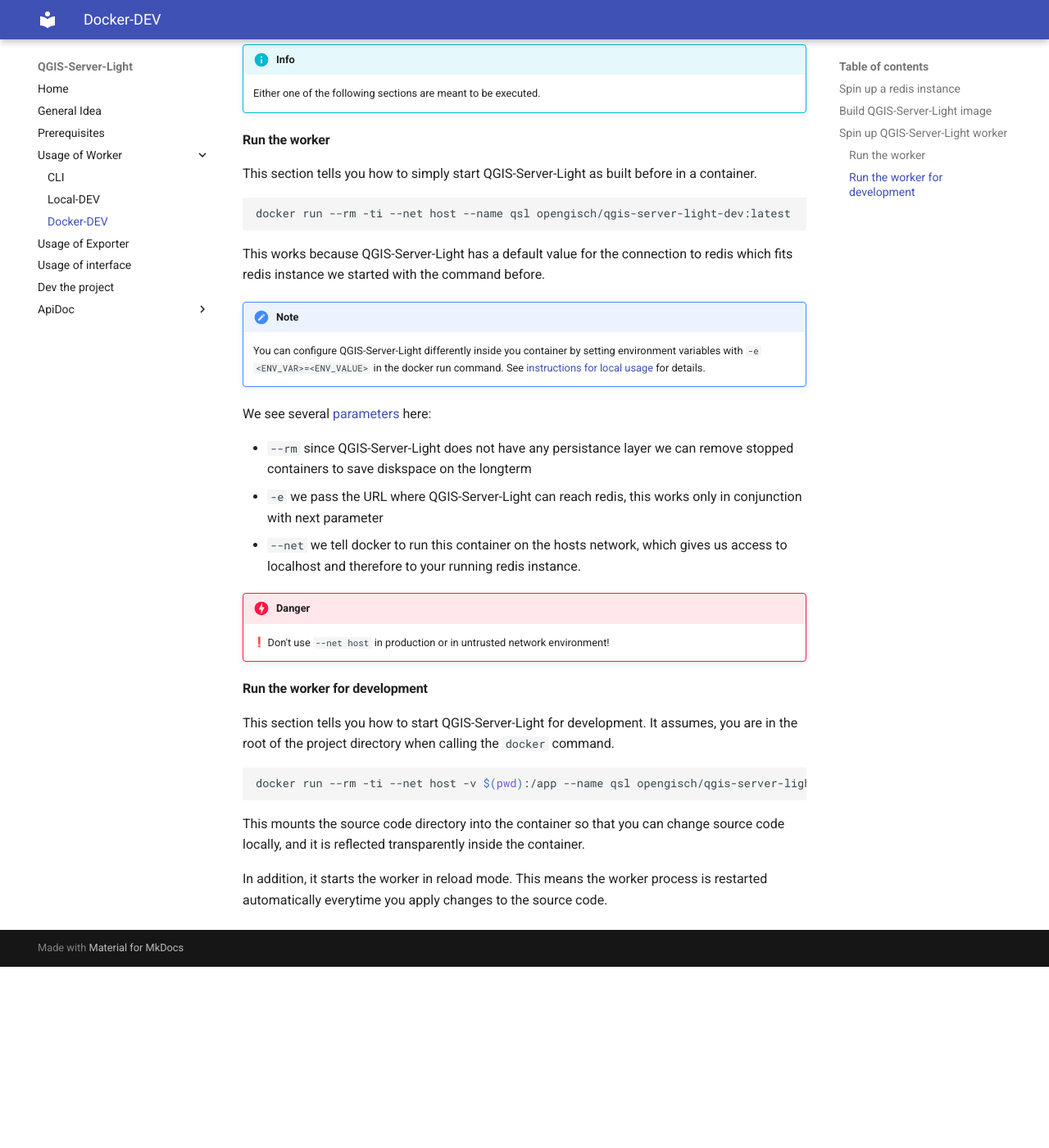
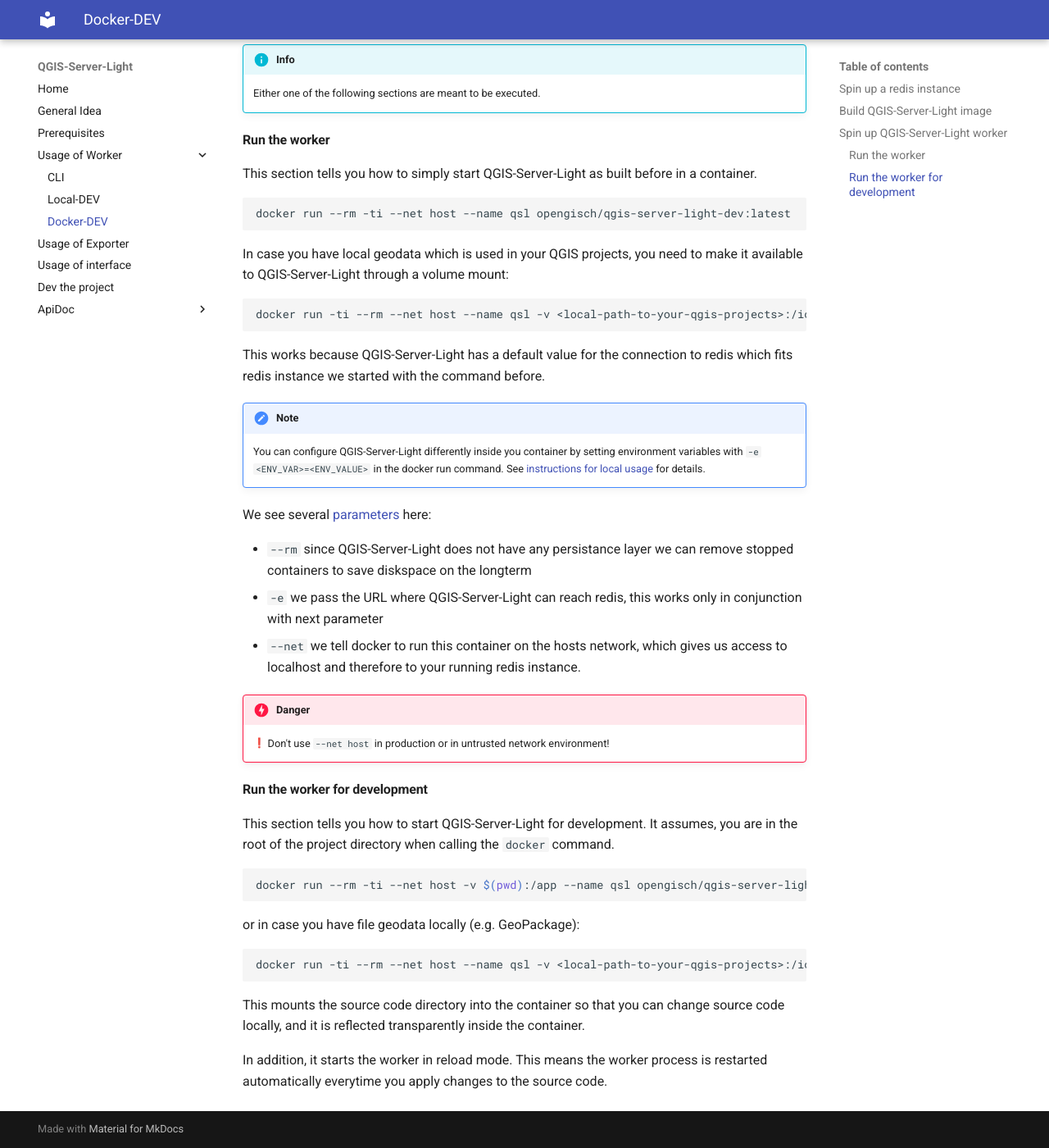
Before and after one commit to opengisch/qgis-server-light, an MkDocs documentation site: the page built from docs/src/usage.worker.docker.md, in a window 1280 px wide and 1400 px high, scrolled down 744 px. Shown: the whole window at 82% size. Built offline with MkDocs 1.6.1 and Material for MkDocs 9.7.7, drawn with Linux system fonts in a browser that asks for light colours; emoji names are drawn with the system emoji font; before the commit the page ends 1923 px from its top, so only the background shows below that.

Commit message:
improve doc

````diff
--- a/docs/src/usage.worker.docker.md
+++ b/docs/src/usage.worker.docker.md
@@ -36,6 +36,13 @@
 docker run --rm -ti --net host --name qsl opengisch/qgis-server-light-dev:latest
 ```
 
+In case you have local geodata which is used in your QGIS projects, you need to make it available to
+QGIS-Server-Light through a volume mount:
+
+```shell
+docker run -ti --rm --net host --name qsl -v <local-path-to-your-qgis-projects>:/io/data opengisch/qgis-server-light-dev:latest
+```
+
 This works because QGIS-Server-Light has a default value for the connection to redis which fits redis
 instance we started with the command before.
 
@@ -64,6 +71,12 @@
 docker run --rm -ti --net host -v $(pwd):/app --name qsl opengisch/qgis-server-light-dev:latest run-reload
 ```
 
+or in case you have file geodata locally (e.g. GeoPackage):
+
+```shell
+docker run -ti --rm --net host --name qsl -v <local-path-to-your-qgis-projects>:/io/data opengisch/qgis-server-light-dev:latest run-reload
+```
+
 This mounts the source code directory into the container so that you can change source code locally, and it
 is reflected transparently inside the container.
 
````
Also changed, not shown: docs/src/usage.worker.local.md (+6 -1 lines).
